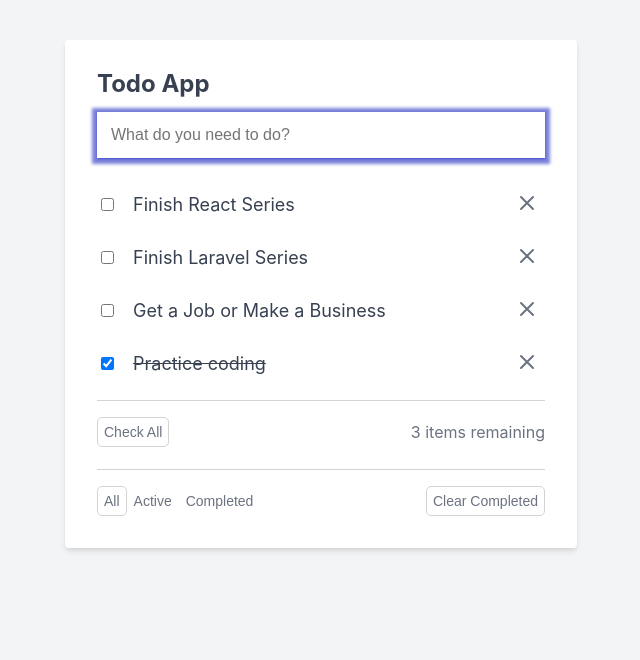
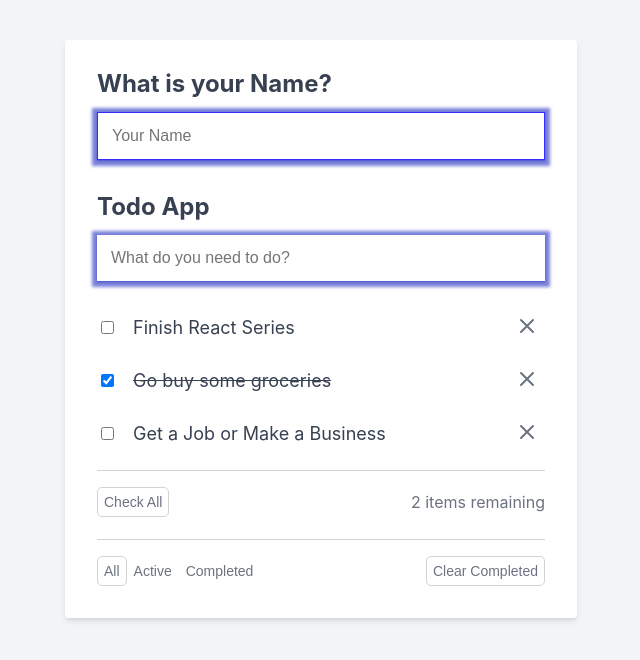
Before and after one commit to scriptme1/todo-laracast, a React (Create React App) app: page / in a window 1280 px wide. Shown: the top 660 px of the page, without its empty margins (319-959 px from the left). Built offline with nearby package versions, Linux system fonts and the light colour scheme.

Commit message:
useMemo and useEffect added

```diff
--- a/src/App.css
+++ b/src/App.css
@@ -46,6 +46,11 @@
   margin-top: 16px;
 }
 
+.todo-input:focus {
+  outline: none !important;
+  border: 1px solid #372cff;
+}
+
 .todo-list {
   margin-top: 32px;
 }
@@ -79,7 +84,7 @@
 }
 .todo-item-input:focus {
   outline: none !important;
-  border: 1px solid #719ece;
+  border: 1px solid #372cff;
   /* //box-shadow: 0 0 10px #719ECE; */
 }
 
@@ -154,3 +159,11 @@
   margin-top: 20px;
   text-align: center;
 }
+
+.name-container {
+  margin-bottom: 35px;
+}
+
+.name-label {
+  margin-top: 15px;
+}
--- a/src/components/App.js
+++ b/src/components/App.js
@@ -1,10 +1,13 @@
-import { useState } from 'react';
-import '../reset.css';
-import '../App.css';
+import { useEffect, useMemo, useRef, useState } from 'react';
 import NoTodos from './NoTodos';
 import TodoForm from './TodoForm';
 import TodoList from './TodoList';
+import '../reset.css';
+import '../App.css';
+
 function App() {
+  const [name, setName] = useState('');
+  const nameInputEl = useRef(null);
   const [todos, setTodos] = useState([
     {
       id: 1,
@@ -14,8 +17,8 @@
     },
     {
       id: 2,
-      title: 'Finish Laravel Series',
-      isComplete: false,
+      title: 'Go buy some groceries',
+      isComplete: true,
       isEditing: false,
     },
     {
@@ -24,16 +27,10 @@
       isComplete: false,
       isEditing: false,
     },
-    {
-      id: 4,
-      title: 'Practice coding',
-      isComplete: true,
-      isEditing: false,
-    },
   ]);
 
   // const [todoInput, setTodoInput] = useState('');
-  const [todoId, setTodoId] = useState(5);
+  const [todoId, setTodoId] = useState(4);
 
   const addTodo = todo => {
     setTodos([
@@ -98,9 +95,16 @@
     });
     setTodos(updatedTodos);
   };
-  const remaining = () => {
+  // const remaining = () => {
+  //   return todos.filter(todo => !todo.isComplete).length;
+  // };
+  function remainingCalculation() {
+    // console.log('calculating remaining todos. This is slow.');
+    // for (let index = 0; index < 2000000000; index++) {}
     return todos.filter(todo => !todo.isComplete).length;
-  };
+  }
+
+  const remaining = useMemo(remainingCalculation, [todos]);
 
   const clearCompleted = () => {
     setTodos([...todos].filter(todo => !todo.isComplete));
@@ -124,10 +128,31 @@
       return todos.filter(todo => todo.isComplete);
     }
   }
+  useEffect(() => {
+    nameInputEl.current.focus();
+
+    return function cleanup() {
+      // console.log('cleaning up');
+    };
+  }, []);
 
   return (
     <div className="todo-app-container">
       <div className="todo-app">
+        <div className="name-container">
+          <h2>What is your Name?</h2>
+          <form action="#">
+            <input
+              type="text"
+              ref={nameInputEl}
+              className="todo-input"
+              placeholder="Your Name"
+              value={name}
+              onChange={event => setName(event.target.value)}
+            />
+          </form>
+          {name && <p className="name-label">Hello, {name}</p>}
+        </div>
         <h2>Todo App</h2>
         <TodoForm addTodo={addTodo} />
         {todos.length > 0 ? (
@@ -152,3 +177,4 @@
 }
 
 export default App;
+// useRef -- refs allows you to reference DOM Elements
--- a/src/components/TodoItemsRemaining.js
+++ b/src/components/TodoItemsRemaining.js
@@ -2,10 +2,10 @@
 import PropTypes from 'prop-types';
 
 TodoItemsRemaining.propTypes = {
-  remaining: PropTypes.func.isRequired,
+  remaining: PropTypes.number.isRequired,
 };
 function TodoItemsRemaining(props) {
-  return <span>{props.remaining()} items remaining</span>;
+  return <span>{props.remaining} items remaining</span>;
 }
 
 export default TodoItemsRemaining;
--- a/src/components/TodoList.js
+++ b/src/components/TodoList.js
@@ -13,7 +13,7 @@
   updateTodo: PropTypes.func.isRequired,
   cancelEdit: PropTypes.func.isRequired,
   deleteTodo: PropTypes.func.isRequired,
-  remaining: PropTypes.func.isRequired,
+  remaining: PropTypes.number.isRequired,
   clearCompleted: PropTypes.func.isRequired,
   completeAllTodos: PropTypes.func.isRequired,
 };
--- a/src/index.js
+++ b/src/index.js
@@ -1,17 +1,16 @@
 import React from 'react';
-import ReactDOM from 'react-dom/client';
+//import ReactDOM from 'react-dom/client';
+import ReactDOM from 'react-dom';
 import './index.css';
 import App from './components/App';
-import reportWebVitals from './reportWebVitals';
 
-const root = ReactDOM.createRoot(document.getElementById('root'));
-root.render(
+// const root = ReactDOM.createRoot(document.getElementById('root'));
+// root.render(<App />);
+
+ReactDOM.render(
   <React.StrictMode>
     <App />
-  </React.StrictMode>
+    {/* <AppClass /> */}
+  </React.StrictMode>,
+  document.getElementById('root')
 );
-
-// If you want to start measuring performance in your app, pass a function
-// to log results (for example: reportWebVitals(console.log))
-// or send to an analytics endpoint. Learn more: https://bit.ly/CRA-vitals
-reportWebVitals();
```
